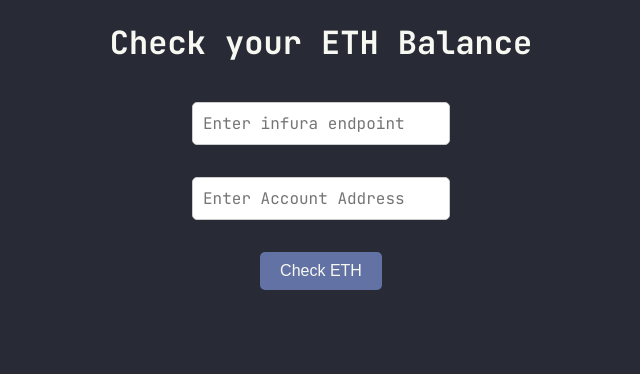
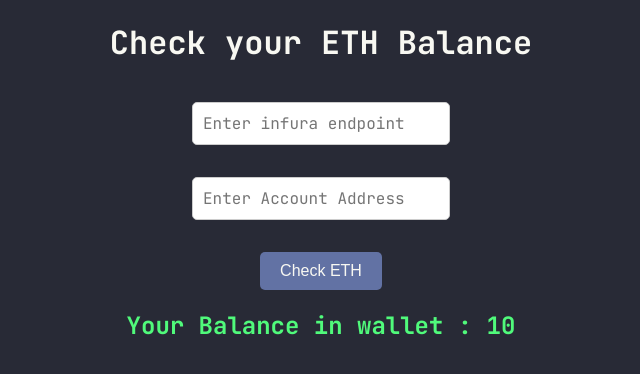
Before and after one commit to Tintin2310/FusionHackz24, a Flask app: template templates/index.html in a window 1280 px wide. Shown: the top 374 px of the page, without its empty margins (319-959 px from the left). Run offline with Flask 3, Linux system fonts and the light colour scheme; the template is opened without the code that fills it: most values are stand-ins (such as "Sample title", 1, 10 or a date in 2020).

Commit message:
Displayed the output and errors handled

```diff
--- a/app.py
+++ b/app.py
@@ -4,39 +4,33 @@
 
 app = Flask(__name__)
 
-infura_url = "Infura_URL"
-web3 = Web3(Web3.HTTPProvider(infura_url))
 
 @app.route('/', methods=["POST", "GET"])
 def index():
     if request.method == "POST":
-        print(request.form["Endpoint"], request.form["Address"])
-        return render_template('index.html')
+        infura_url, address = request.form["Endpoint"], request.form["Address"]
+        web3 = Web3(Web3.HTTPProvider(infura_url))
+        connect_status = web3.is_connected()
+        if connect_status:
+            print("Successfully connected!")
+            balance = get_balance(address, web3)
+            if not balance:
+                return render_template('index.html', invalid_address=True)
+            return render_template('index.html', balance=balance)
+        return render_template('index.html', invalid_endpoint=True)
     return render_template('index.html')
 
 
 
 @app.route('/balance/<address>')
-def get_balance(address):
+def get_balance(address, web3):
     print(f"{web3.eth.block_number}")
-
-    # Fill in your account here=
     try:
         balance = web3.eth.get_balance(address)
-        print(web3.from_wei(balance, "ether"))
+        return web3.from_wei(balance, "ether")
     except exceptions.InvalidAddress:
-        print("Invalid address!")
-    # try:
-    #     balance_wei = web3.eth.getBalance(address)
-    #     balance_eth = web3.fromWei(balance_wei, 'ether')
-    #     return f'Balance of {address}: {balance_eth} ETH'
-    # except Exception as e:
-    #     return f'Error: {e}'
-connect_status = web3.is_connected()
+        return None
 
-if connect_status:
-    get_balance("Wallet_Address")
-    print("Successfully connected!")
 
 if __name__ == '__main__':
     app.run(debug=True)
--- a/static/styles.css
+++ b/static/styles.css
@@ -8,6 +8,14 @@
 
 h1{
     color: #F8F8F2;
+}
+
+h2 {
+    color: #ff5555;
+}
+
+.balance {
+    color: #50FA7B;
 }
 
 input {
--- a/templates/index.html
+++ b/templates/index.html
@@ -25,5 +25,14 @@
         <button type="submit">Check ETH</button>
         </div>
     </form>
+    {% if invalid_endpoint %}
+    <h2>Invalid Endpoint</h2>
+    {% endif %}
+    {% if invalid_address %}
+    <h2>Invalid Address</h2>
+    {% endif %}
+    {% if balance %}
+    <h2 class="balance">Your Balance in wallet : {{balance}}</h2>
+    {% endif %}
 </body>
 </html>
```
